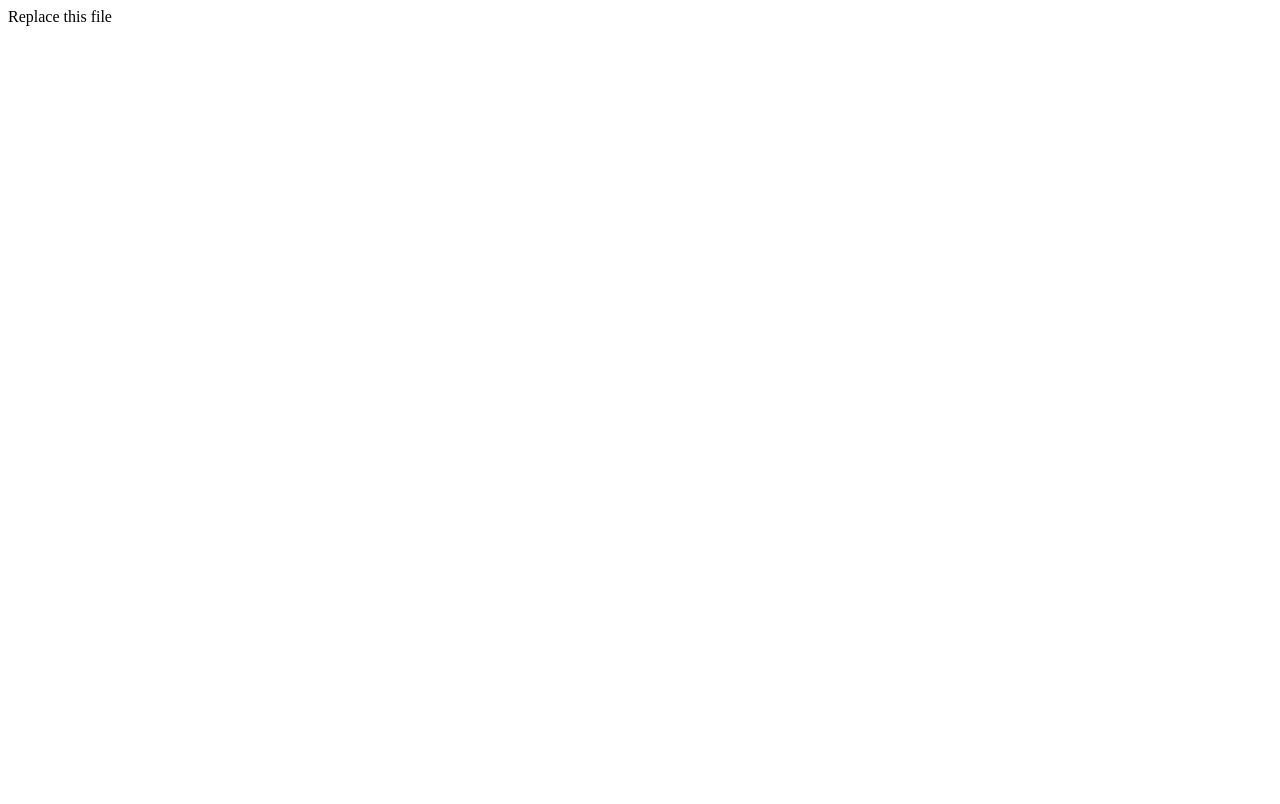
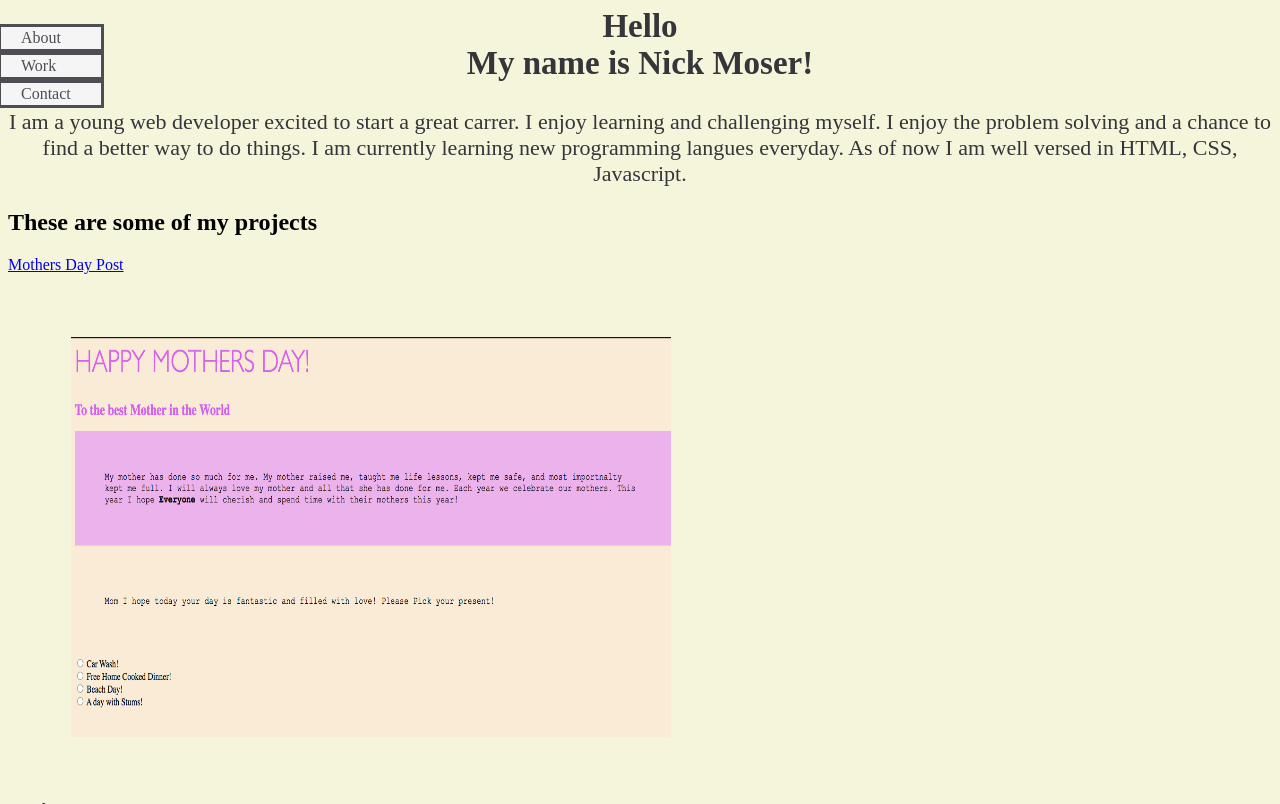
Before and after one commit to Fruj0/Frujo, a plain HTML site: page app/index.html in a window 1280 px wide. Shown: the top 804 px of the page. Drawn offline with Linux system fonts and the light colour scheme.

Commit message:
Adding the portfolio index and photos.

```diff
--- /dev/null
+++ b/app/index.css
@@ -0,0 +1,54 @@
+
+  body {
+    background-color: beige;
+  }
+
+  nav{
+      position: fixed;
+
+    }
+    .nav {
+        margin: 0;
+        padding: 0;
+          list-style: none;
+    }
+
+
+
+        #navbar a{
+      color: #4d4e53;
+        text-decoration:none;
+        cursor:pointer;
+        }
+        #navbar li{
+      color: #4d4e53;
+          background-color: whitesmoke;
+      border:3px solid;
+      border-bottom-width:3px;
+      padding:2px;
+      padding-left:20px;
+      list-style: none;
+      position:relative;
+     left:-50px;
+      width:100%;
+
+    }
+
+
+
+
+#welcome-section
+{
+font-size: 22px;
+text-align: center;
+color: rgb(53, 53, 58);
+padding-top: 0px;
+margin-top: 0px;
+
+  }
+
+  img {
+      height: 400px;
+      width: 600px;
+      padding: 5%;
+  }
--- a/app/index.html
+++ b/app/index.html
@@ -1 +1,92 @@
-Replace this file
+<html>
+    <head>
+        <title Personal Portfolio></title>
+        <link href="index.css" rel="stylesheet">
+    </head>
+    <nav id="navbar" class="nav">
+        <ul class="nav-list">
+          <li>
+            <a href="#welcome-section">About</a>
+          </li>
+          <li>
+            <a href="#projects">Work</a>
+          </li>
+          <li>
+            <a href="#contact">Contact</a>
+          </li>
+        </ul>
+    </nav>
+    <section id="welcome-section">
+        <h1>
+            Hello <br>
+            My name is Nick Moser!
+        </h1>
+        <p>
+            I am a young web developer excited to start a great carrer.
+            I enjoy learning and challenging myself.
+            I enjoy the problem solving and a chance to find a better way to do things.
+            I am currently learning new programming langues everyday.
+            As of now I am well versed in HTML, CSS, Javascript.
+        </p>
+    </section>
+    <section id="projects" class="projects-section">
+        <h2 class="projects-section-header">
+            These are some of my projects
+        </h2>
+    <div id="projects">
+        <a
+      href="http://rebeccamoser.com/"
+      target="_blank"
+      class="project project-tile"
+       >Mothers Day Post</a>
+       <br>
+      <img
+        class="project-image"
+        src="PhotosPP/MothersDaySite.png"
+        alt="MothersDaySite">
+        <br>
+        Simple Survery Form
+        <br>
+        <img
+        class="Survery-image"
+        src="PhotosPP/SurveyForm.png" alt="SurveryFrom">
+
+          <br>
+        <a href="https://northamericanstudbook.com/"
+        target="_blank"
+        class="project project-tile">
+        <br>
+      North American Studbook
+    </a>
+    -Actively Maintaing Content and Design
+      <br>
+      <img
+      src="PhotosPP/NorthAmericanStudbook.png"
+      alt="NorthAmericanStudbook">
+    </div>
+    </section>
+    <section id="contact" class="contact-section">
+        <div class="contact-section-header">
+          <h3>
+          Intrested in me and my work?
+            <br>
+          Get in touch with me on any of these platforms
+          </h3>
+        </div>
+        <div class="contact">
+            <a href="mailto:Frujo27@gmail.com"
+               class="btn contact-details"><i class="fas fa-at"></i> Send me mail</a>
+              <br>
+           <a href="https://twitter.com/TheFRuJO"
+              target="_blank"
+              class="btn contact-details"
+              ><i class="fab fa-twitter"><i> Twitter</a>
+             <br>
+           <a id="profile-link" href="https://github.com/Fruj0"
+              target="_blank"
+              class="btn contact-details"
+              ><i class="fab fa-github"></i> GitHub</a>
+             <br>
+           <a  href="https://www.freecodecamp.org/frujo" id="profile-link" target="_blank" class="flex-header"> FreeCodeCamp</a>
+
+</html>
```
Also changed, not shown: app/PhotosPP/MothersDaySite.png (added), app/PhotosPP/NorthAmericanStudbook.png (added), app/PhotosPP/SurveyForm.png (added).
